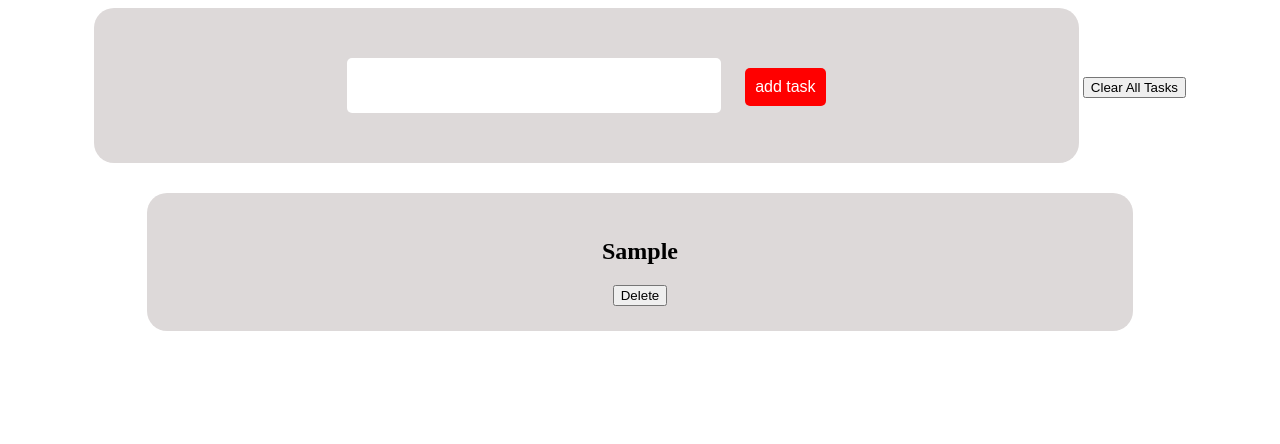
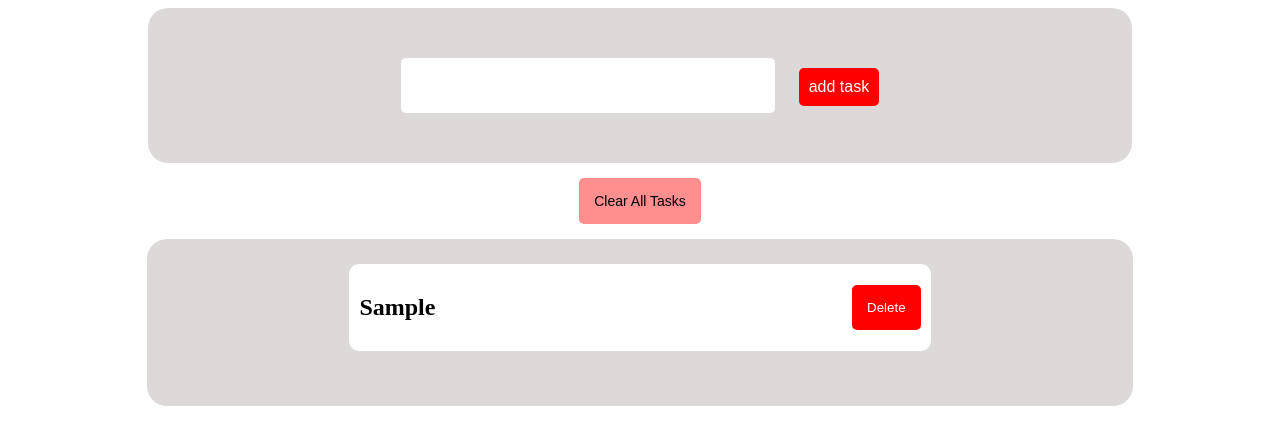
Before and after one commit to abdelrahman390/To-Do-List, a plain HTML site: page index.html in a window 1280 px wide. Both pictures are taken after typing "Sample" into the empty fields and a click on the input "add task". Drawn offline with Linux system fonts and the light colour scheme.

Commit message:
Update style.css

```diff
--- a/style.css
+++ b/style.css
@@ -39,61 +39,39 @@
     background-color: #ddd9d9;
     min-height: 15px;
     width: 74%;
-    margin-top: 30px;
+    margin-top: 15px;
     padding: 25px;
     border-radius: 20px;
 }
 
-
-
-
-
-
-
-
-
-
-
-
-
-ul {
-    padding: 0;
-    margin: 0;
-    background-color: #ddd;
-    margin: 20px auto;
-    padding: 20px;
-    width: 400px;
-    list-style: none;
+.dilBox {
     display: flex;
     justify-content: space-between;
-  }
-  ul li {
-    width: 60px;
-    height: 60px;
-    border: 2px solid transparent;
-    opacity: 0.4;
+    width: 60%;
+    margin: auto auto 30px;
+    background-color: white;
+    padding: 10px;
+    align-items: center;
+    border-radius: 10px;
+}
+
+.dilButton{
+    border: none;
+    background-color: red;
+    color: white;
+    border-radius: 5px;
+    padding: 15px;
     cursor: pointer;
-    transition: 0.3s;
-  }
-  ul li.active,
-  ul li:hover {
-    opacity: 1;
-  }
-  ul li:first-child {
-    background-color: red;
-  }
-  ul li:nth-child(2) {
-    background-color: green;
-  }
-  ul li:nth-child(3) {
-    background-color: blue;
-  }
-  ul li:nth-child(4) {
-    background-color: black;
-  }
-  .experiment {
-    background-color: red;
-    width: 600px;
-    height: 300px;
-    margin: 20px auto;
-  }
+}
+
+.reset{
+    display: block;
+    margin: auto;
+    margin-top: 15px;
+    padding: 15px;
+    border: none;
+    background-color: #ff8e8e;
+    border-radius: 5px;
+    font-size: 14px;
+    cursor: pointer;
+}
```
